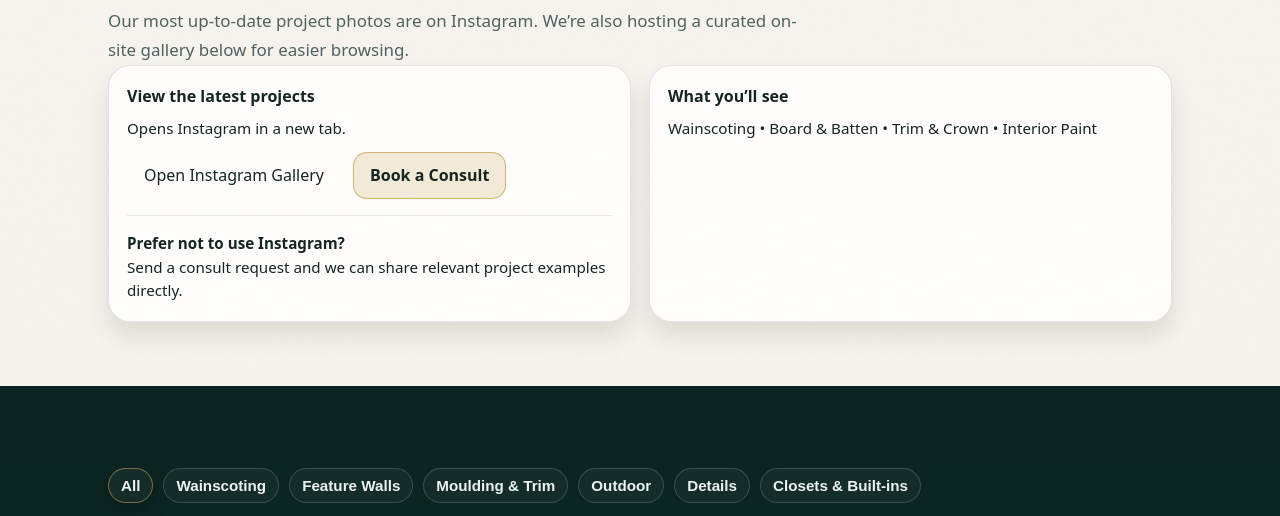
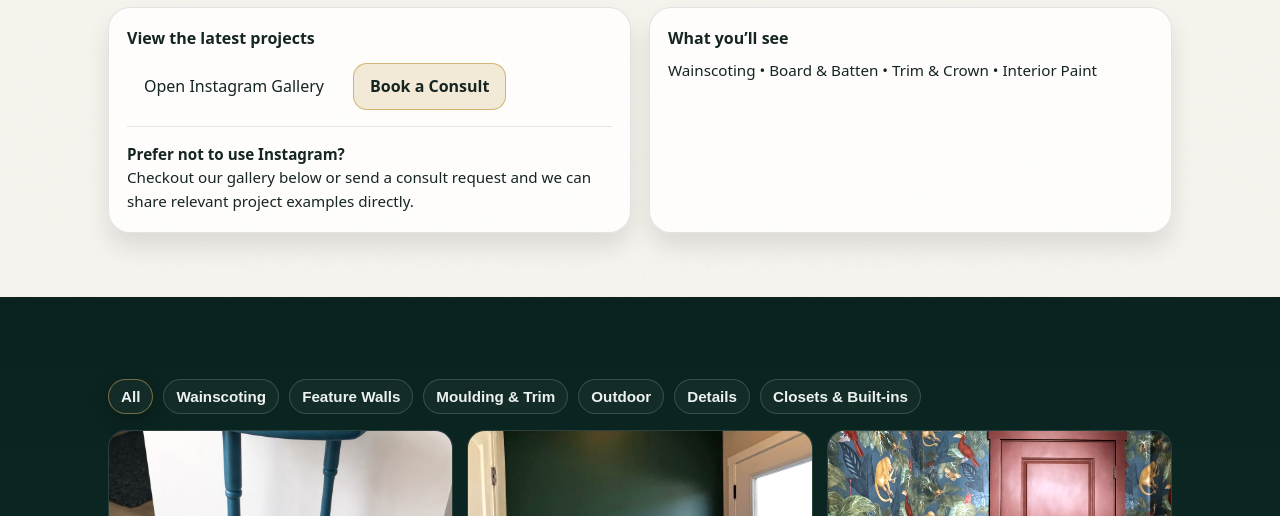
Before and after one commit to Realboyblue/accents-alder-site, a plain HTML site: page gallery.html in a window 1280 px wide. Shown: the part 206-722 px from the top of the page. Drawn offline with Linux system fonts and the light colour scheme.

Commit message:
Update gallery.html

```diff
--- a/gallery.html
+++ b/gallery.html
@@ -33,17 +33,9 @@
   <main class="section section-paper">
     <div class="container">
       <h1 class="page-title">Gallery</h1>
-      <p class="lead page-lead">
-        Our most up-to-date project photos are on Instagram. We’re also hosting a curated on-site gallery below for easier browsing.
-      </p>
-
       <div class="grid grid-2">
         <div class="card">
           <div class="big">View the latest projects</div>
-          <div class="small" style="margin-top:8px">
-            Opens Instagram in a new tab.
-          </div>
-
           <div class="btn-row">
             <a class="btn" href="https://www.instagram.com/accents_and_alder_design/" target="_blank" rel="noopener nofollow">
               Open Instagram Gallery
@@ -54,7 +46,7 @@
           <hr class="sep" />
 
           <div class="small" style="font-weight:900;color:var(--text)">Prefer not to use Instagram?</div>
-          <div class="small">Send a consult request and we can share relevant project examples directly.</div>
+          <div class="small">Checkout our gallery below or send a consult request and we can share relevant project examples directly.</div>
         </div>
 
         <div class="card">
```
